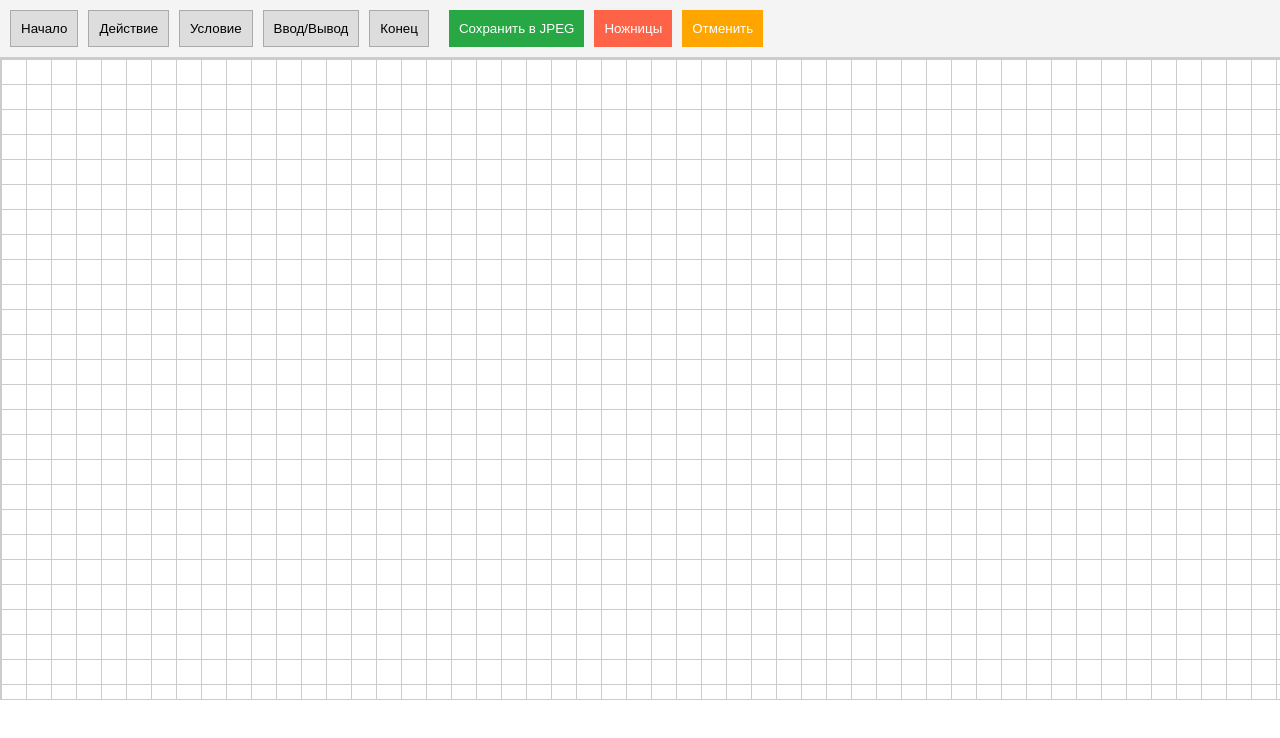
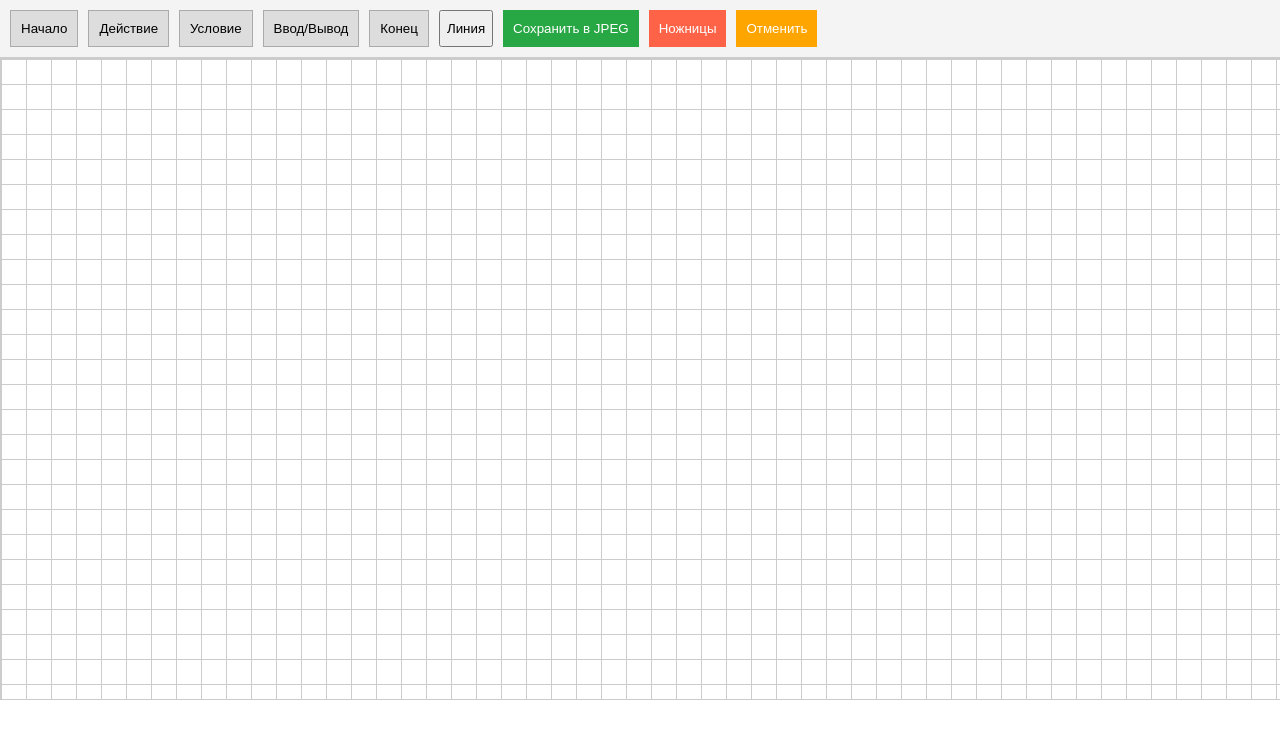
Before and after one commit to xmayhxctrl/simple-flowchart, a plain HTML site: page index.html in a window 1280 px wide. Drawn offline with nearby package versions, Linux system fonts and the light colour scheme.

Commit message:
Update index.html

```diff
--- a/index.html
+++ b/index.html
@@ -13,6 +13,7 @@
         <button class="element" data-type="decision">Условие</button>
         <button class="element" data-type="io">Ввод/Вывод</button>
         <button class="element" data-type="end">Конец</button>
+        <button id="create-line-btn">Линия</button>
         <button id="save-btn">Сохранить в JPEG</button>
         <button id="scissors-btn">Ножницы</button>
         <button id="undo-btn">Отменить</button>
```
